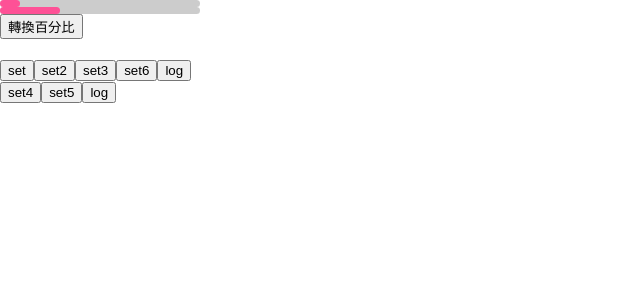
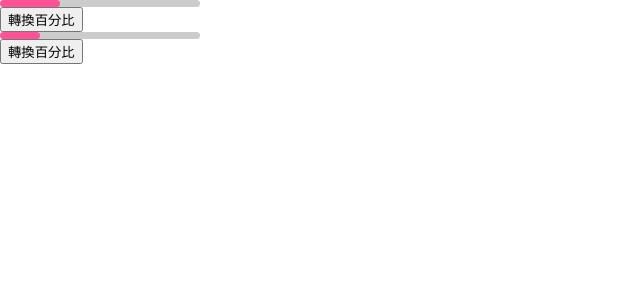
Before and after one commit to JayLiuZymber/muiHelloWorld, a React (Create React App) app: page / in a window 1280 px wide. Shown: the top 300 px of the page, without its empty margins (0-640 px from the left). Built offline with nearby package versions, Linux system fonts and the light colour scheme.

Commit message:
+ 13 useState - 在function component用state

```diff
--- a/src/App.js
+++ b/src/App.js
@@ -3,24 +3,19 @@ import React, { Component } from 'react';
 class App extends Component{
   constructor(props) {
     super(props);
-    this.state={ // 宣告state物件，內包含一個變數percent
+    this.state={
       percent:"30%"
     }
-    this.changePercent=this.changePercent.bind(this); //綁定changePercent
+    this.changePercent=this.changePercent.bind(this);
   }
 
-  changePercent(){ //加入changePercent函式
+  changePercent(){
     this.setState({percent:"70%"})
   }
 
-  // this.state.變數名稱
   render(){
     return(
       <div>
-        <div className="progress-back" style={{backgroundColor:"rgba(0,0,0,0.2)",width:"200px",height:"7px",borderRadius:"10px"}}>
-          <div className="progress-bar" style={{backgroundColor:"#fe5196",width:"10%",height:"100%",borderRadius:"10px"}}></div>
-        </div>
-
         <div className="progress-back" style={{backgroundColor:"rgba(0,0,0,0.2)",width:"200px",height:"7px",borderRadius:"10px"}}>
           <div className="progress-bar" style={{backgroundColor:"#fe5196",width:this.state.percent,height:"100%",borderRadius:"10px"}}></div>
         </div>
--- a/src/App2.js
+++ /dev/null
@@ -1,58 +0,0 @@
-import React, { Component } from 'react';
-
-class App2 extends Component{
-  constructor(props) {
-    super(props);
-    this.state={
-      percent: 20,
-      mounted: false
-    }
-    this.changePercent=this.changePercent.bind(this);
-    this.changePercent2=this.changePercent2.bind(this);
-    this.changePercent3=this.changePercent3.bind(this);
-    this.changePercent6=this.changePercent6.bind(this);
-    this.showPercent=this.showPercent.bind(this);
-  }
-  changePercent(){
-    this.setState({percent:40,counter:0});
-  }
-  changePercent2(){
-    this.setState({mounted: undefined});
-  }
-  changePercent3(){
-    let counter=5;
-    this.setState({counter});
-    /* 如果目前的state有counter,把它指定為5。如果沒有，則創造一個叫counter的state */
-  }
-  changePercent6(){
-    console.log(this.state.percent+'>')
-    this.setState({percent: 70},()=>{
-      console.log(this.state.percent);// 這樣會印出70
-    });
-    console.log(this.state.percent+'>>')
-  }
-  /*
-  this.setState((state, props) => {
-      // 第一個參數函式
-      return {新的state};
-    },()=>{
-      // 第二個參數函式，state改變後執行
-  });
-  */
-  showPercent(){
-    console.log(this.state);
-  }
-
-  render(){
-    return(
-      <div>
-        <button onClick={this.changePercent}>set</button>
-        <button onClick={this.changePercent2}>set2</button>
-        <button onClick={this.changePercent3}>set3</button>
-        <button onClick={this.changePercent6}>set6</button>
-        <button onClick={this.showPercent}>log</button>
-      </div>
-    );
-  }
-}
-export default App2;
--- a/src/App3.js
+++ /dev/null
@@ -1,41 +0,0 @@
-import React, { Component } from 'react';
-
-class App3 extends Component{
-  constructor(props) {
-    super(props);
-    this.state={
-      styleData:{
-        width: "30%",
-        height: "50%"
-      }
-    }
-    this.changePercent4=this.changePercent4.bind(this);
-    this.changePercent5=this.changePercent5.bind(this);
-    this.showPercent=this.showPercent.bind(this);
-  }
-  changePercent4(){
-    this.setState({ styleData:{width:"70%"} });
-  }
-  changePercent5(){
-    this.setState({
-        styleData:{
-            width: "70%",
-            height: this.state.styleData.height
-        }
-    });
-  }
-  showPercent(){
-    console.log(this.state);
-  }
-
-  render(){
-    return(
-      <div>
-        <button onClick={this.changePercent4}>set4</button>
-        <button onClick={this.changePercent5}>set5</button>
-        <button onClick={this.showPercent}>log</button>
-      </div>
-    );
-  }
-}
-export default App3;
--- /dev/null
+++ b/src/Progress.js
@@ -0,0 +1,18 @@
+import React, { useState } from 'react';
+
+const Progress=()=>{
+    const [percent, changePercent] = useState("20%");
+    console.log( useState("初始值"))
+    console.log( useState(0))
+    console.log( useState('哈哈哈'))
+    console.log( useState(true))
+    return(
+        <div>
+            <div className="progress-back" style={{backgroundColor:"rgba(0,0,0,0.2)",width:"200px",height:"7px",borderRadius:"10px"}}>
+                <div className="progress-bar" style={{backgroundColor:"#fe5196",width:percent,height:"100%",borderRadius:"10px"}}></div>
+            </div>
+            <button onClick={()=>{changePercent("70%")}}> 轉換百分比 </button>
+        </div>
+    );
+}
+export default Progress;
--- a/src/index.js
+++ b/src/index.js
@@ -1,21 +1,19 @@
 /*
-【React.js入門 - 12】 state 與 詳解setState語法 - iT 邦幫忙::一起幫忙解決難題，拯救 IT 人的一天
-https://ithelp.ithome.com.tw/articles/10219561
+【React.js入門 - 13】 useState - 在function component用state - iT 邦幫忙::一起幫忙解決難題，拯救 IT 人的一天
+https://ithelp.ithome.com.tw/articles/10220063
  */
 import React from 'react';
 import ReactDOM from 'react-dom/client';
 import './index.css';
 import App from './App';
-import App2 from './App2';
-import App3 from './App3';
+import Progress from './Progress';
 import reportWebVitals from './reportWebVitals';
 
 const root = ReactDOM.createRoot(document.getElementById('root'));
 root.render(
   <div>
-    <App /><br />
-    <App2 />
-    <App3 />
+    <App />
+    <Progress />
   </div>
 );
 
```
